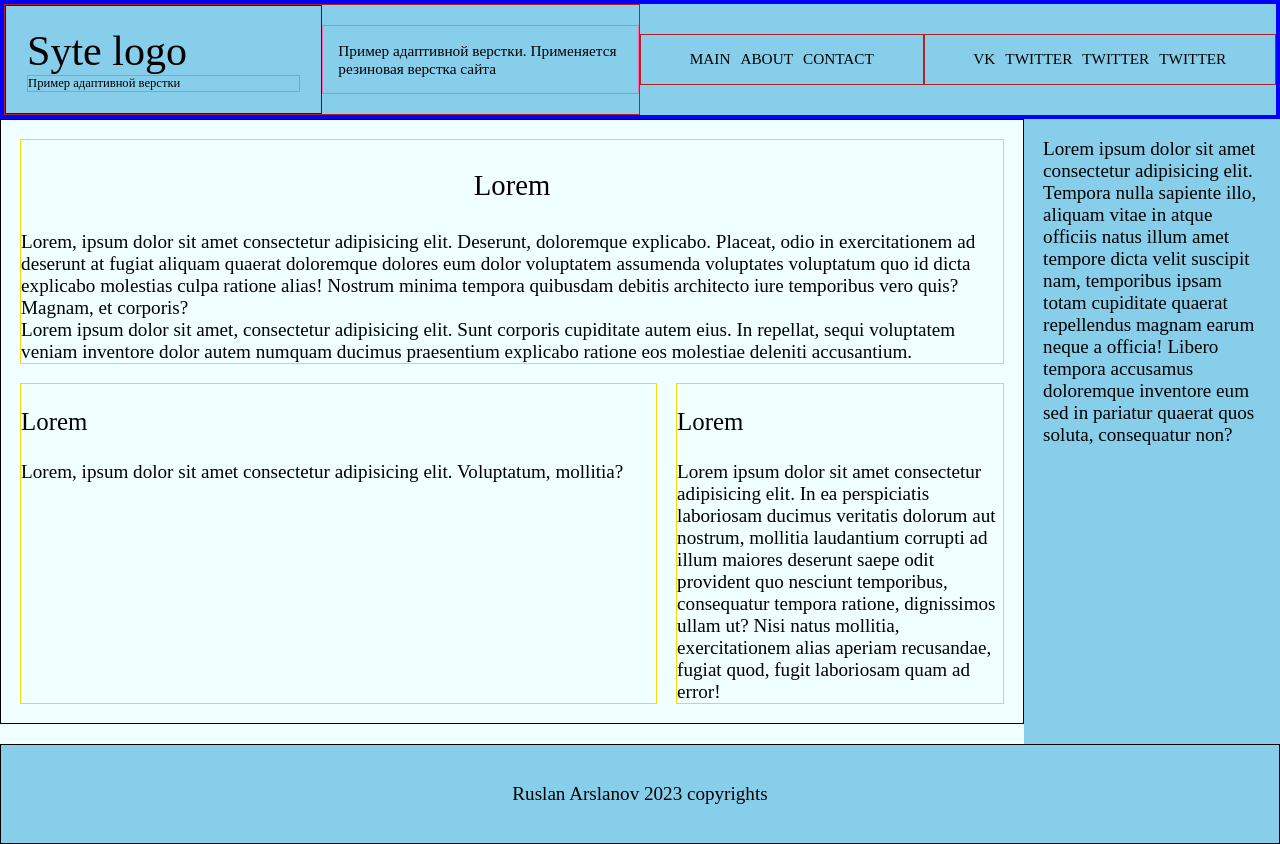
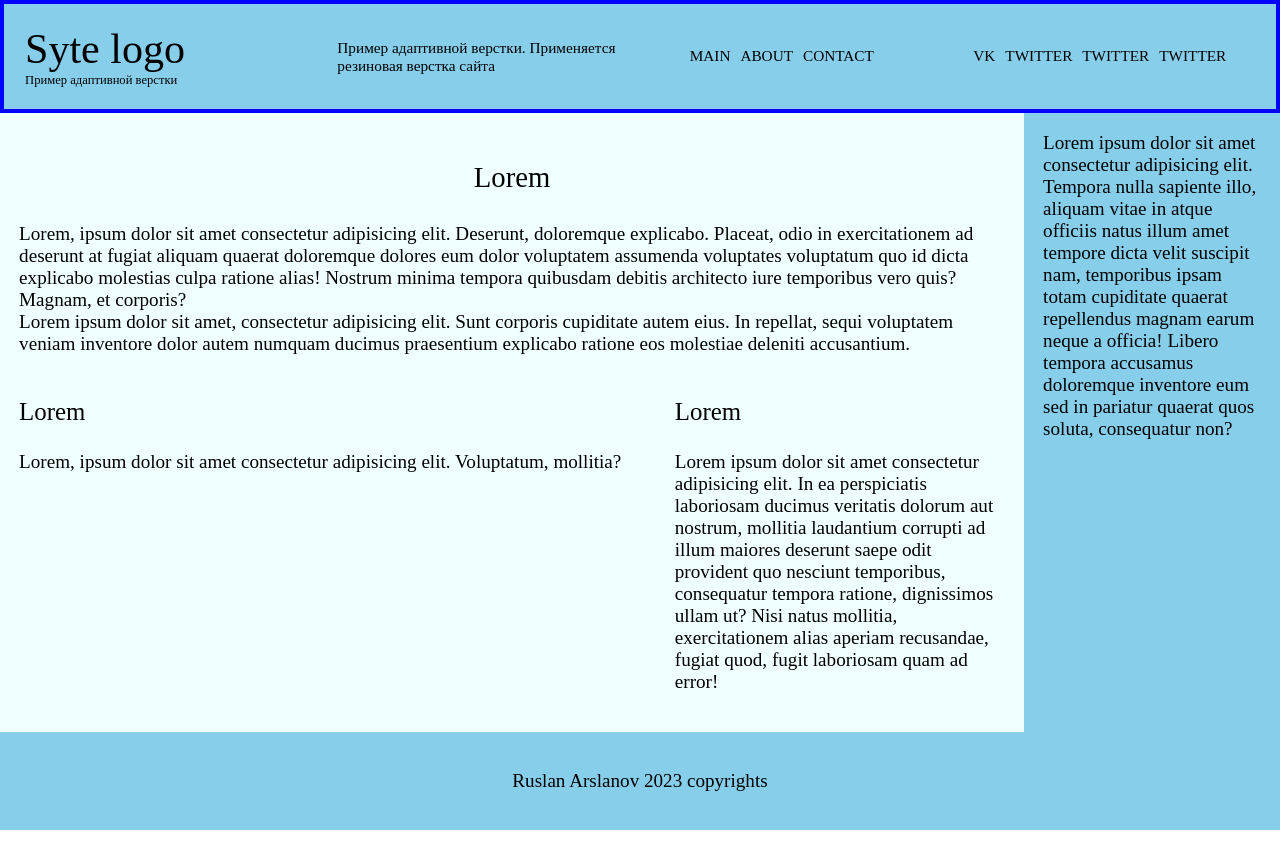
Before and after one commit to opalproject/adaptive, a plain HTML site: page index.html in a window 1280 px wide. Drawn offline with Linux system fonts and the light colour scheme.

Commit message:
Update style.css

```diff
--- a/css/style.css
+++ b/css/style.css
@@ -38,7 +38,7 @@
   align-items: center;
   flex-wrap: nowrap;
   flex-direction: row;
-  border: 1px solid firebrick;
+
   flex-grow: 1;
 }
 
@@ -48,11 +48,11 @@
   text-align: left;
   font-size: 2.2em;
   padding: 0.5em;
-  border: 1px solid blue;
+
 }
 
 .header__logo h1 p {
-  border: 1px solid hotpink;
+
   font-size: 0.3em;
 }
 
@@ -61,8 +61,6 @@
   font-size: 0.8em;
   padding: 1em;
   text-align: left;
-
-  border: 1px solid hotpink;
 }
 
 .header__right-side {
@@ -90,7 +88,6 @@
 .header__socials ul {
   text-transform: uppercase;
   padding: 1em;
-  border: 1px solid firebrick;
 }
 
 .header__menu li,
@@ -114,7 +111,6 @@
   width: 70%;
   width: calc(99% - 1em);
   */
-  border: 1px solid black;
 
   display: flex;
   flex-direction: row;
@@ -131,7 +127,6 @@
 .content__left,
 .content__right {
   flex-basis: auto;
-  border: 1px solid gold;
   /*
   */
   flex-grow: 1;
@@ -175,7 +170,6 @@
 .footer {
   padding: 2em;
   text-align: center;
-  border: 1px solid black;
   background-color: var(--main-color);
 }
 
@@ -203,7 +197,6 @@
     text-align: left;
     font-size: 2.2em;
     padding: 0.5em;
-    border: 1px solid blue;
   }
 */
   .header__logo span {
```
